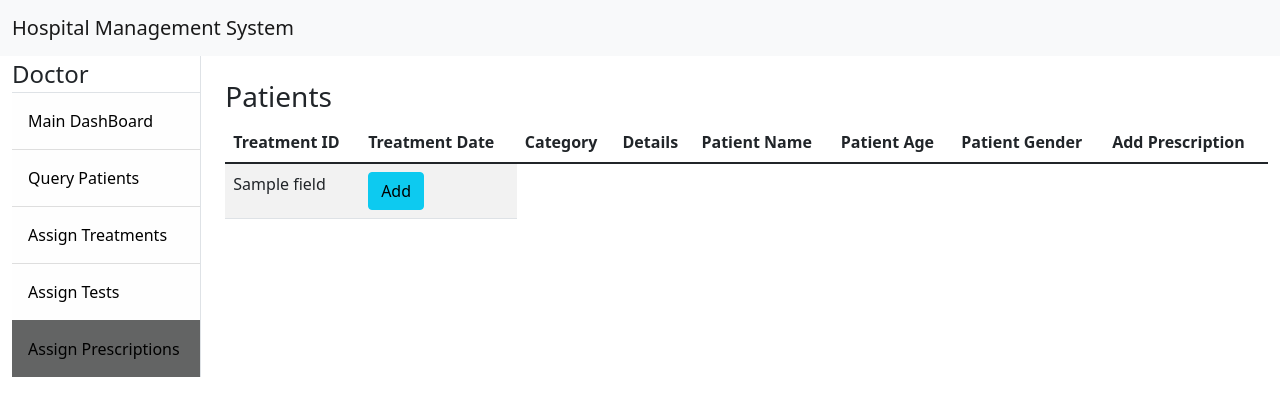
After one commit to rv4102/dbms-lab, a Python web app: template A4/HMS/templates/doctor_add_prescription.html in a window 1280 px wide. The commit adds this page. Shown: the top 416 px of the page. Run offline with Jinja, Linux system fonts and the light colour scheme; the template is opened without the code that fills it: most values are stand-ins (such as "Sample title", 1, 10 or a date in 2020); form fields are guessed from the names that the template uses.

Commit message:
Updated Add Prescription through modal

```diff
--- a/A4/HMS/forms.py
+++ b/A4/HMS/forms.py
@@ -73,3 +73,9 @@ class AddTestForm(FlaskForm):
     bodypart = StringField("Associated Body Part", validators=[DataRequired(), Length(min=2, max=1000)])
     patient_id = IntegerField("Patient ID", validators=[DataRequired()])
     submit = SubmitField("Add Test")
+
+class AddPrescriptionForm(FlaskForm):
+    prescription_date = DateField("Prescription Date",default=datetime.date.today(),format='%Y-%m-%d',validators=[DataRequired(message="You need to enter the date.")])
+    medicine = StringField("Medicine", validators=[DataRequired(), Length(min=2, max=1000)])
+    treatment_id = IntegerField("Treatment ID", validators=[DataRequired()])
+    submit = SubmitField("Add Prescription")
--- /dev/null
+++ b/A4/HMS/templates/doctor_add_prescription.html
@@ -0,0 +1,109 @@
+{% extends 'doctor_base.html' %}
+
+{% block sidebar %}
+<a class="list-group-item list-group-item-action list-group-item-light p-3 " style="color: black;" href="/doctor">Main DashBoard</a>
+<a class="list-group-item list-group-item-action list-group-item-light p-3 " style="color: black" href="/doctor/query_patients">Query Patients</a>
+<a class="list-group-item list-group-item-action list-group-item-light p-3 " style="color: black" href="/doctor/add_treatment">Assign Treatments</a>
+<a class="list-group-item list-group-item-action list-group-item-light p-3 " style="color: black" href="/doctor/add_test">Assign Tests</a>
+<a class="list-group-item list-group-item-action list-group-item-light p-3 active" style="color: black" href="/doctor/add_prescription">Assign Prescriptions</a>
+{% endblock %}
+
+{% block main_content %}
+<h3 class="mt-4">Patients</h3>
+    {% if treated_patients|length == 0 %}
+        <p>No Patients to show</p>
+    {% else %}
+    <div class="table-responsive">
+        <table class="table table-striped">
+            <thead class="thead-dark">
+                <tr>
+                    <th scope="col">Treatment ID</th>
+                    <th scope="col">Treatment Date</th>
+                    <th scope="col">Category</th>
+                    <th scope="col">Details</th>
+                    <th scope="col">Patient Name</th>
+                    <th scope="col">Patient Age</th>
+                    <th scope="col">Patient Gender</th>
+                    <th scope="col">Add Prescription</th>
+                </tr>
+            </thead>
+            <tbody>
+                {% for patient in treated_patients %}
+                <tr>
+                    {% for field in patient %}
+                    <td>{{ field }}</td>
+                    {% endfor %}
+                    <td><button type="button" class="btn btn-info" data-bs-toggle="modal" data-bs-target="#myOutput{{ patient[0] }}">Add</button></td>
+                </tr>
+                {% endfor %}
+            </tbody>
+        </table>
+    </div>
+    {% endif %}
+
+    {% for patient in treated_patients %}
+    <div class="modal fade" id="myOutput{{ patient[0] }}" aria-labelledby="exampleModalLabel" aria-hidden="true">
+        <div class="modal-dialog modal-lg">
+
+            <!-- Modal content-->
+            <div class="modal-content">
+                <div class="modal-header">
+                    <h4 class="modal-title" id="exampleModalLabel">Prescribe Drugs</h4>
+                    <button type="button" class="btn-close" data-bs-dismiss="modal"></button>
+                </div>
+                <div class="modal-body">
+
+
+                    <div class = "container">
+                        <form method="post">
+                            {{ form.hidden_tag() }}
+                            <div class="form-group row">
+                                {{ form.prescription_date.label(class="col-sm-4 col-form-label") }}
+                                <div class="col-sm-8">
+                                  {{form.prescription_date(class="form-control")}}
+                                    {% for error in form.prescription_date.errors %}
+                                  <span class="help-block">{{ error }}</span>
+                                  {% endfor %}
+                                </div>
+                            </div>
+                            <div class="form-group row">
+                                {{ form.medicine.label(class="col-sm-4 col-form-label") }}
+                                <div class="col-sm-8">
+                                  {{form.medicine(class="form-control")}}
+                                    {% for error in form.medicine.errors %}
+                                  <span class="help-block">{{ error }}</span>
+                                  {% endfor %}
+                                </div>
+                            </div>
+
+
+                            <div class="form-group row">
+                                {{ form.treatment_id.label(class="col-sm-4 col-form-label", value=patient[0], readonly = true) }}
+                                <div class="col-sm-8">
+                                  {{form.treatment_id(class="form-control", value=patient[0], readonly = true)}}
+                                    {% for error in form.treatment_id.errors %}
+                                  <span class="help-block">{{ error }}</span>
+                                  {% endfor %}
+                                </div>
+                            </div>
+                            <div class="form-group row">
+                              <div class="offset-sm-4 col-sm-8">
+                                {{ form.submit(class="btn btn-primary") }}
+                              </div>
+                            </div>
+                        </form>
+                    </div>
+
+
+
+
+                </div>
+                <div class="modal-footer">
+                    <button type="button" class="btn btn-primary" data-bs-dismiss="modal">Close</button>
+                </div>
+            </div>
+
+        </div>
+    </div>
+    {% endfor %}
+{% endblock %}
--- a/A4/HMS/templates/doctor_add_test.html
+++ b/A4/HMS/templates/doctor_add_test.html
@@ -5,6 +5,7 @@
 <a class="list-group-item list-group-item-action list-group-item-light p-3 " style="color: black" href="/doctor/query_patients">Query Patients</a>
 <a class="list-group-item list-group-item-action list-group-item-light p-3 " style="color: black" href="/doctor/add_treatment">Assign Treatments</a>
 <a class="list-group-item list-group-item-action list-group-item-light p-3 active" style="color: black" href="/doctor/add_test">Assign Tests</a>
+<a class="list-group-item list-group-item-action list-group-item-light p-3 " style="color: black" href="/doctor/add_prescription">Assign Prescriptions</a>
 {% endblock %}
 
 {% block main_content %}
--- a/A4/HMS/templates/doctor_add_treatment.html
+++ b/A4/HMS/templates/doctor_add_treatment.html
@@ -5,6 +5,7 @@
 <a class="list-group-item list-group-item-action list-group-item-light p-3 " style="color: black" href="/doctor/query_patients">Query Patients</a>
 <a class="list-group-item list-group-item-action list-group-item-light p-3 active" style="color: black" href="/doctor/add_treatment">Assign Treatments</a>
 <a class="list-group-item list-group-item-action list-group-item-light p-3 " style="color: black" href="/doctor/add_test">Assign Tests</a>
+<a class="list-group-item list-group-item-action list-group-item-light p-3 " style="color: black" href="/doctor/add_prescription">Assign Prescriptions</a>
 {% endblock %}
 
 
--- a/A4/HMS/templates/doctor_dashboard.html
+++ b/A4/HMS/templates/doctor_dashboard.html
@@ -5,6 +5,7 @@
 <a class="list-group-item list-group-item-action list-group-item-light p-3 " style="color: black" href="/doctor/query_patients">Query Patients</a>
 <a class="list-group-item list-group-item-action list-group-item-light p-3 " style="color: black" href="/doctor/add_treatment">Assign Treatments</a>
 <a class="list-group-item list-group-item-action list-group-item-light p-3 " style="color: black" href="/doctor/add_test">Assign Tests</a>
+<a class="list-group-item list-group-item-action list-group-item-light p-3 " style="color: black" href="/doctor/add_prescription">Assign Prescriptions</a>
 {% endblock %}
 
 {% block main_content %}
--- a/A4/HMS/templates/doctor_patient_details.html
+++ b/A4/HMS/templates/doctor_patient_details.html
@@ -10,6 +10,7 @@
     Treatments</a>
 <a class="list-group-item list-group-item-action list-group-item-light p-3 " style="color: black"
     href="/doctor/add_test">Assign Tests</a>
+    <a class="list-group-item list-group-item-action list-group-item-light p-3 " style="color: black" href="/doctor/add_prescription">Assign Prescriptions</a>
 
 {% endblock %}
 
@@ -82,7 +83,7 @@
                                 <td>No Drugs Prescribed</td>
                             </tr>
                             {% else %}
-                            {% for drug in treatment[4] %}
+                            {% for drug in treatment[6] %}
                             <tr>
                                 <td>{{ drug }}</td>
                             </tr>
--- a/A4/HMS/templates/doctor_query_patients.html
+++ b/A4/HMS/templates/doctor_query_patients.html
@@ -5,6 +5,7 @@
 <a class="list-group-item list-group-item-action list-group-item-light p-3 active" style="color: black" href="/doctor/query_patients">Query Patients</a>
 <a class="list-group-item list-group-item-action list-group-item-light p-3 " style="color: black" href="/doctor/add_treatment">Assign Treatments</a>
 <a class="list-group-item list-group-item-action list-group-item-light p-3 " style="color: black" href="/doctor/add_test">Assign Tests</a>
+<a class="list-group-item list-group-item-action list-group-item-light p-3 " style="color: black" href="/doctor/add_prescription">Assign Prescriptions</a>
 {% endblock %}
 
 {% block main_content %}
```
Also changed, not shown: A4/HMS/doctor.py (+22 -1 lines).
